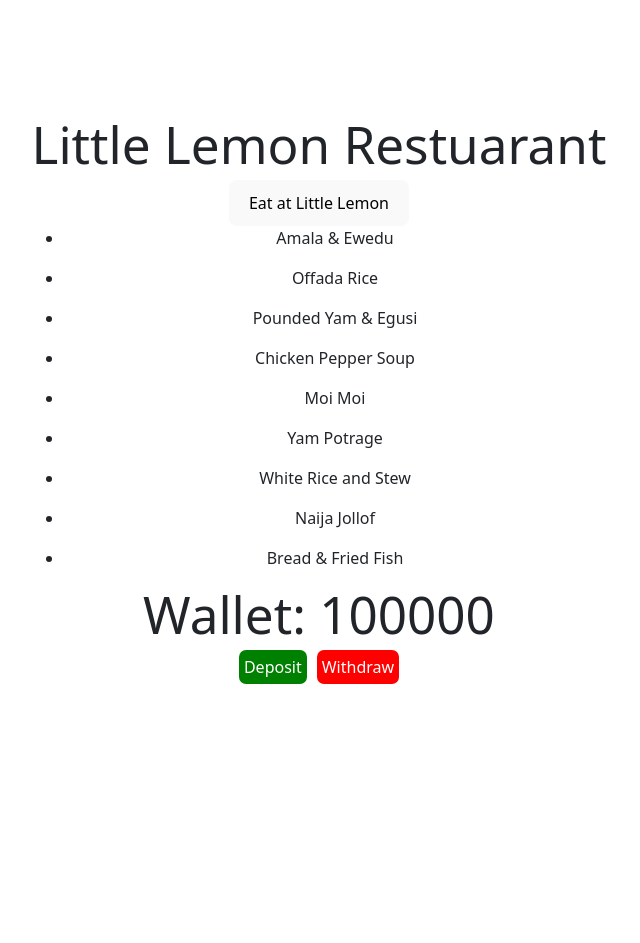
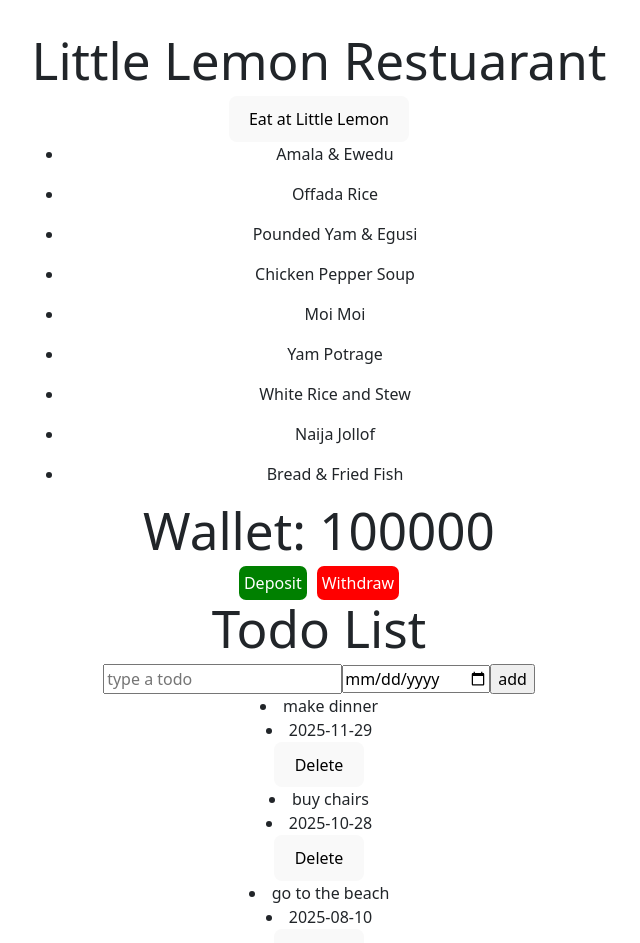
Before and after one commit to MalikUmaru/REACTCLASS, a React (Vite) app: page / in a window 1280 px wide. Shown: the top 943 px of the page, without its empty margins (321-961 px from the left). Before the commit the page ends 800 px from the top, so only its background shows below. Built offline with nearby package versions, Linux system fonts and the light colour scheme.

Commit message:
TodoList Added

```diff
--- a/src/App.jsx
+++ b/src/App.jsx
@@ -4,7 +4,7 @@ import ShootGame from "./Components/LearningUseState";
 import LittleLemon from "./Components/LittleLemon";
 import MealsList from "./Components/MealsList";
 import ManageWallet from "./Components/ReducerHook";
-
+import DisplayTodoList from "./Components/TodoList";
 
 const App = () => {
   return (
@@ -13,6 +13,7 @@ const App = () => {
       <LittleLemon />
       <MealsList />
       <ManageWallet />
+      <DisplayTodoList />
     </div>
   );
 };
--- a/src/Components/TodoList.jsx
+++ b/src/Components/TodoList.jsx
@@ -1,3 +1,92 @@
-//1. what is a react key
-//2. how to use a key
+import React, {useState} from "react";
+
+
 //3. correct key to use
+
+// const todoList = [
+//     {
+//         todo: "make dinner",
+//         dueDate: "2025-11-29"
+//     },
+//     {
+//         todo: "buy chairs",
+//         dueDate: "2025-10-28"
+//     },
+//     {
+//         todo: "go to the beach",
+//         dueDate: "2025-08-10"
+//     }
+// ]
+
+
+
+const DisplayTodoList =()=>{
+    const [todo, setTodo] = useState("");
+    const [dueDate, setDueDate] = useState("");
+    const [todos, setTodos] = useState([
+    {
+        todo: "make dinner",
+        dueDate: "2025-11-29"
+    },
+    {
+        todo: "buy chairs",
+        dueDate: "2025-10-28"
+    },
+    {
+        todo: "go to the beach",
+        dueDate: "2025-08-10"
+    }
+])
+
+
+    const handleTodoChange = (e)=>{
+    setTodo(e.target.value)
+
+}
+const handleDueDateChange =(e)=>{
+    setDueDate(e.target.value)
+}
+const handleAddTodo = (e)=>{
+    e.preventDefault();
+    setTodos(prev=>[...prev, {todo, dueDate}])
+    // todoList.push({
+    //     //todo: todo,
+    //     //dueDate: dueDate
+    //     todo,
+    //     dueDate
+    // })
+    console.log(todo, dueDate);
+    setTodo("");
+    setDueDate("");
+}
+
+const handleDelete =(indexToDelete)=>{
+    setTodos(prev=>prev.filter((_, index)=> index !== indexToDelete))
+}
+
+
+    return(
+        <div>
+            <h1>Todo List</h1>
+            <form onSubmit={handleAddTodo}>
+                <input type="text" placeholder="type a todo" value={todo} onChange={handleTodoChange}/>
+                <input type="date" value={dueDate} onChange={handleDueDateChange}/>
+                <input type="submit" value="add" />
+            </form>
+            {
+            todos.map((item, index)=>(
+                <div key={index}>
+                   <li> {item.todo}</li>
+                   <li> {item.dueDate}</li>
+                   {/* onClick={todoList.splice(index, 1) } */}
+                    <button onClick={()=>handleDelete(index)} >
+                        Delete
+                    </button>
+                </div>
+            ))
+            }
+        </div>
+    )
+}
+
+export default DisplayTodoList;
```
